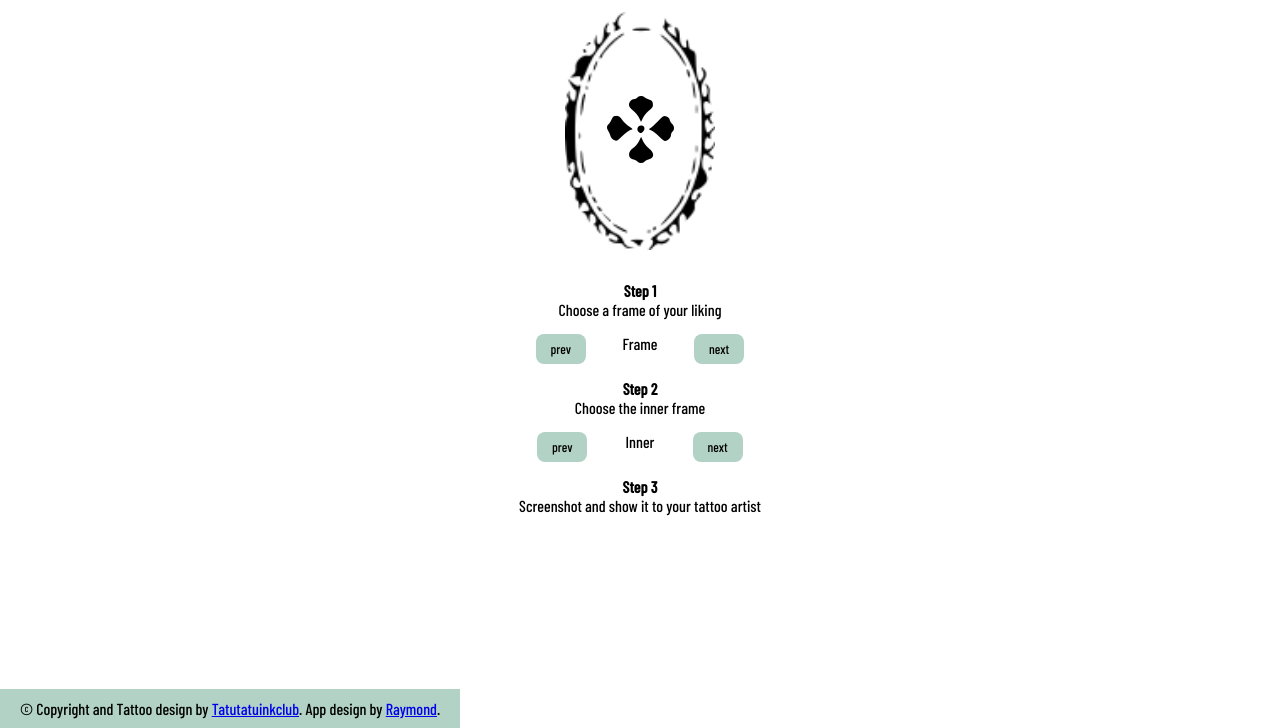
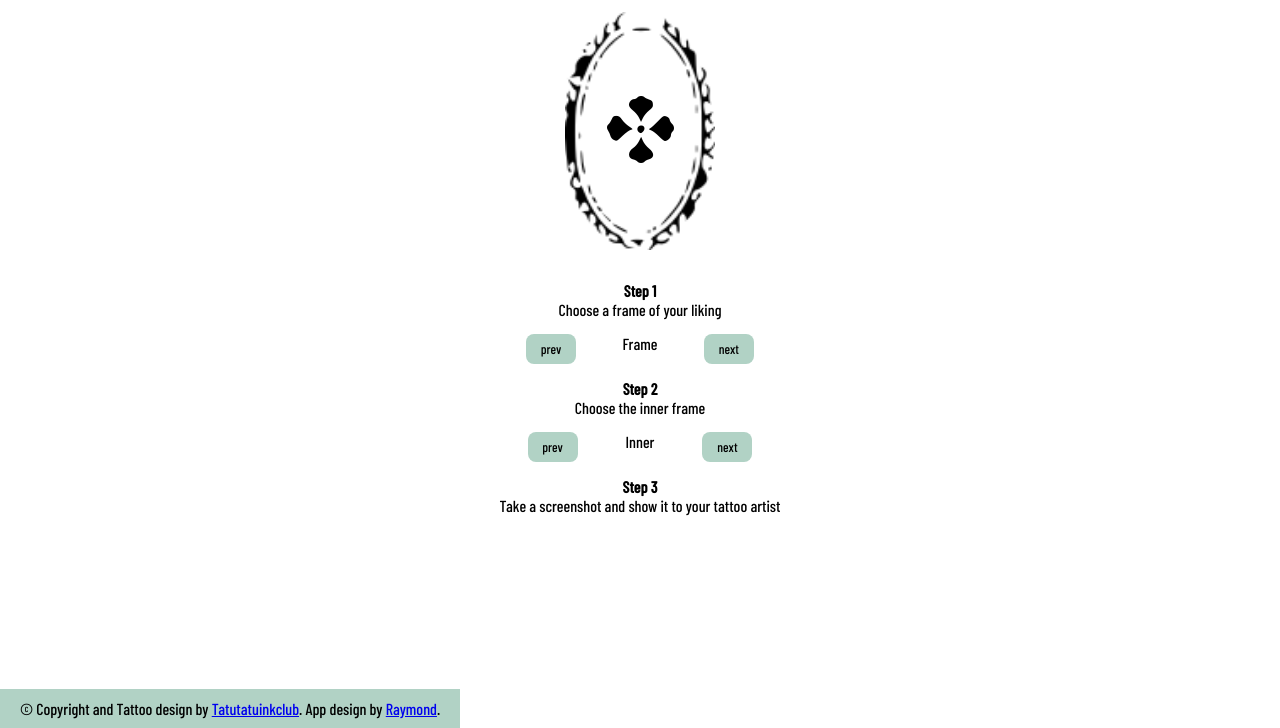
Before and after one commit to yellowsamuray/tatutatuinkclub, a plain HTML site: page index.html in a window 1280 px wide. Shown: the part 72-800 px from the top of the page. Drawn offline with nearby package versions, Linux system fonts and the light colour scheme.

Commit message:
add text for step 3 in index.html

```diff
--- a/index.html
+++ b/index.html
@@ -47,7 +47,7 @@
             </div>
             <div class="center">
                 <h4>Step 3</h4>
-                <p>Screenshot and show it to your tattoo artist</p>
+                <p>Take a screenshot and show it to your tattoo artist</p>
             </div>
         </div>
         <footer>
```
